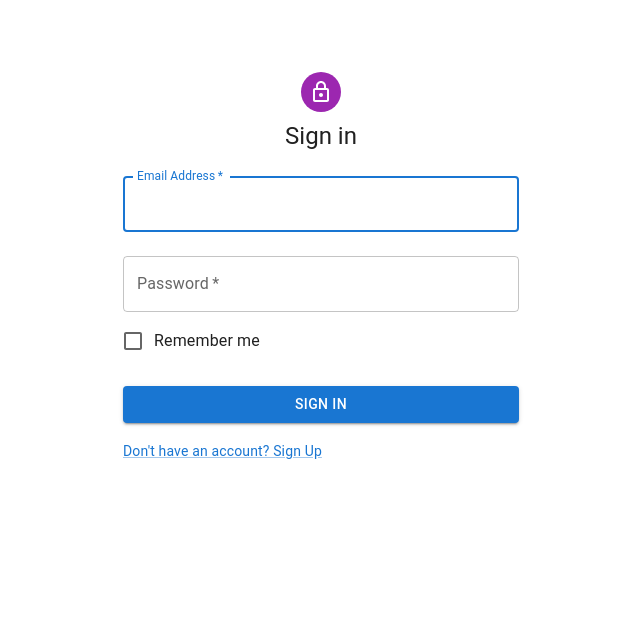
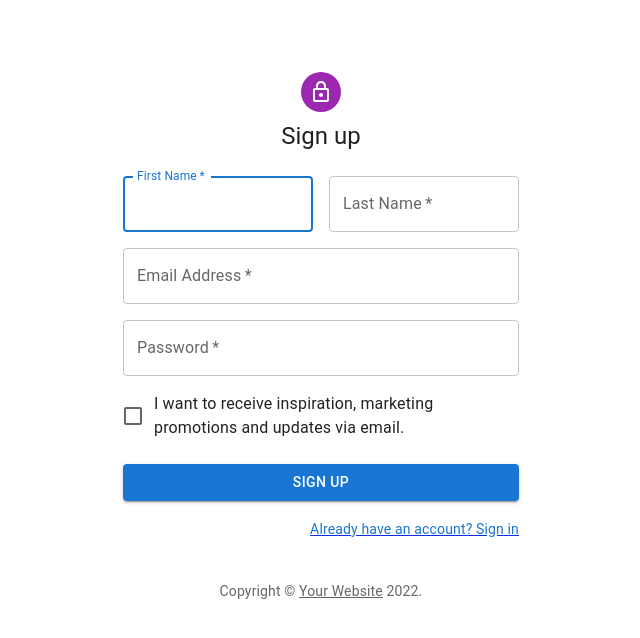
Before and after one commit to maul-a/employee-register, a React app in the folder employee-register-frontend/: page /sign-up in a window 1280 px wide. Shown: the top 638 px of the page, without its empty margins (319-959 px from the left). Built offline with nearby package versions, Linux system fonts and the light colour scheme.

Commit message:
Frontend: React Router, Sign in request were added

```diff
--- a/employee-register-frontend/package.json
+++ b/employee-register-frontend/package.json
@@ -36,6 +36,7 @@
     "react": "^17.0.2",
     "react-dom": "^17.0.2",
     "react-redux": "^7.2.6",
+    "react-router-dom": "^6.3.0",
     "redux": "^4.1.2",
     "redux-thunk": "^2.4.1",
     "tsconfig-paths-webpack-plugin": "^3.5.2",
--- a/employee-register-frontend/src/components/SignIn/index.tsx
+++ b/employee-register-frontend/src/components/SignIn/index.tsx
@@ -13,16 +13,33 @@
 import Container from '@mui/material/Container';
 import { createTheme, ThemeProvider } from '@mui/material/styles';
 
+import { Link as ReactRouterLink } from "react-router-dom";
+
+import { useAppDispatch } from '@app/hooks'
+import { setAuthUser } from '@app/features/app/appSlice';
+
+
 const theme = createTheme();
 
 export default function SignIn() {
-  const handleSubmit = (event: React.FormEvent<HTMLFormElement>) => {
+  const dispatch = useAppDispatch()
+
+  const handleSubmit = async (event: React.FormEvent<HTMLFormElement>) => {
     event.preventDefault();
     const data = new FormData(event.currentTarget);
-    console.log({
-      email: data.get('email'),
-      password: data.get('password'),
-    });
+    const response = await fetch('http://localhost:1337/api/v1/user/token', {
+      method: 'POST',
+      mode: 'cors',
+      headers: {
+        'Content-Type': 'application/json'
+      },
+      body: JSON.stringify({
+        username: data.get('username'),
+        password: data.get('password'),
+      })
+    })
+    const json = await response.json()
+    dispatch(setAuthUser(json.data))
   };
 
   return (
@@ -48,10 +65,10 @@
               margin="normal"
               required
               fullWidth
-              id="email"
-              label="Email Address"
-              name="email"
-              autoComplete="email"
+              id="username"
+              label="Username"
+              name="username"
+              autoComplete="username"
               autoFocus
             />
             <TextField
@@ -78,9 +95,11 @@
             </Button>
             <Grid container>
               <Grid item>
-                <Link href="/sign-up" variant="body2">
-                  {"Don't have an account? Sign Up"}
-                </Link>
+                <ReactRouterLink to="/sign-up">
+                  <Link variant="body2">
+                    {"Don't have an account? Sign Up"}
+                  </Link>
+                </ReactRouterLink>
               </Grid>
             </Grid>
           </Box>
--- /dev/null
+++ b/employee-register-frontend/src/components/SignUp/index.tsx
@@ -0,0 +1,136 @@
+import * as React from 'react';
+import Avatar from '@mui/material/Avatar';
+import Button from '@mui/material/Button';
+import CssBaseline from '@mui/material/CssBaseline';
+import TextField from '@mui/material/TextField';
+import FormControlLabel from '@mui/material/FormControlLabel';
+import Checkbox from '@mui/material/Checkbox';
+import Link from '@mui/material/Link';
+import Grid from '@mui/material/Grid';
+import Box from '@mui/material/Box';
+import LockOutlinedIcon from '@mui/icons-material/LockOutlined';
+import Typography from '@mui/material/Typography';
+import Container from '@mui/material/Container';
+import { createTheme, ThemeProvider } from '@mui/material/styles';
+
+import { Link as ReactRouterLink } from "react-router-dom";
+
+
+function Copyright(props: any) {
+  return (
+    <Typography variant="body2" color="text.secondary" align="center" {...props}>
+      {'Copyright © '}
+      <Link color="inherit" href="https://mui.com/">
+        Your Website
+      </Link>{' '}
+      {new Date().getFullYear()}
+      {'.'}
+    </Typography>
+  );
+}
+
+const theme = createTheme();
+
+export default function SignUp() {
+  const handleSubmit = (event: React.FormEvent<HTMLFormElement>) => {
+    event.preventDefault();
+    const data = new FormData(event.currentTarget);
+    console.log({
+      email: data.get('email'),
+      password: data.get('password'),
+    });
+  };
+
+  return (
+    <ThemeProvider theme={theme}>
+      <Container component="main" maxWidth="xs">
+        <CssBaseline />
+        <Box
+          sx={{
+            marginTop: 8,
+            display: 'flex',
+            flexDirection: 'column',
+            alignItems: 'center',
+          }}
+        >
+          <Avatar sx={{ m: 1, bgcolor: 'secondary.main' }}>
+            <LockOutlinedIcon />
+          </Avatar>
+          <Typography component="h1" variant="h5">
+            Sign up
+          </Typography>
+          <Box component="form" noValidate onSubmit={handleSubmit} sx={{ mt: 3 }}>
+            <Grid container spacing={2}>
+              <Grid item xs={12} sm={6}>
+                <TextField
+                  autoComplete="given-name"
+                  name="firstName"
+                  required
+                  fullWidth
+                  id="firstName"
+                  label="First Name"
+                  autoFocus
+                />
+              </Grid>
+              <Grid item xs={12} sm={6}>
+                <TextField
+                  required
+                  fullWidth
+                  id="lastName"
+                  label="Last Name"
+                  name="lastName"
+                  autoComplete="family-name"
+                />
+              </Grid>
+              <Grid item xs={12}>
+                <TextField
+                  required
+                  fullWidth
+                  id="email"
+                  label="Email Address"
+                  name="email"
+                  autoComplete="email"
+                />
+              </Grid>
+              <Grid item xs={12}>
+                <TextField
+                  required
+                  fullWidth
+                  name="password"
+                  label="Password"
+                  type="password"
+                  id="password"
+                  autoComplete="new-password"
+                />
+              </Grid>
+              <Grid item xs={12}>
+                <FormControlLabel
+                  control={<Checkbox value="allowExtraEmails" color="primary" />}
+                  label="I want to receive inspiration, marketing promotions and updates via email."
+                />
+              </Grid>
+            </Grid>
+            <Button
+              type="submit"
+              fullWidth
+              variant="contained"
+              sx={{ mt: 3, mb: 2 }}
+            >
+              Sign Up
+            </Button>
+            <Grid container justifyContent="flex-end">
+              <Grid item>
+                <ReactRouterLink to="/sign-in">
+                    <Link variant="body2">
+                    Already have an account? Sign in
+                    </Link>
+                </ReactRouterLink>
+              </Grid>
+            </Grid>
+          </Box>
+        </Box>
+        <Copyright sx={{ mt: 5 }} />
+      </Container>
+    </ThemeProvider>
+  );
+}
--- a/employee-register-frontend/src/features/app/appSlice.ts
+++ b/employee-register-frontend/src/features/app/appSlice.ts
@@ -2,24 +2,51 @@
 import { RootState } from '../../store'
 
 interface AppState {
-    test?: string
+  test?: string
+  user?: IUser
+  jwtToken?: string
+}
+
+
+export interface IAddress {
+  street: string
+  streetNr: string
+  ZIP: string
+  place: string
+  country: string
+}
+
+export interface IPersonalData {
+  firstName: string
+  lastName: string
+  role: string
+  address: IAddress
+}
+
+export interface IUser {
+  id: string
+  email: string
+  username: string
+  personalData: IPersonalData
 }
 
 const initialState: AppState = {
-
+  user: undefined,
+  jwtToken: undefined,
 }
 
 export const AppSlice = createSlice({
   name: 'app',
   initialState,
   reducers: {
-    setTest: (state, action: PayloadAction<string>) => {
-      state.test = action.payload
+    setAuthUser: (state, action: PayloadAction<{user: IUser, jwtToken: string}>) => {
+      state.jwtToken = action.payload.jwtToken
+      state.user = action.payload.user
     }
   },
 })
 
-export const { setTest } = AppSlice.actions
+export const { setAuthUser } = AppSlice.actions
 
 export const selectTest = (state: RootState) => state.app.test
 
--- a/employee-register-frontend/src/index.tsx
+++ b/employee-register-frontend/src/index.tsx
@@ -1,12 +1,26 @@
 import React from 'react'
 import ReactDOM from 'react-dom'
+import {
+    BrowserRouter,
+    Routes,
+    Route,
+  } from "react-router-dom";
 import { Provider } from 'react-redux'
 import { App } from './components/App'
 import store from './store'
+import SignUp from './components/SignUp';
+import SignIn from './components/SignIn';
 
 ReactDOM.render(
   <Provider store={store}>
-    <App />
+    <BrowserRouter>
+    <Routes>
+      <Route path="/" element={<App />} />
+      <Route path="/sign-in" element={<SignIn />} />
+      <Route path="/sign-up" element={<SignUp />} />
+    </Routes>
+  </BrowserRouter>
+
   </Provider>,
     document.getElementById('app-root'),
 )
```
Also changed, not shown: 1 other file (tests, documents, lock files or other folders).
